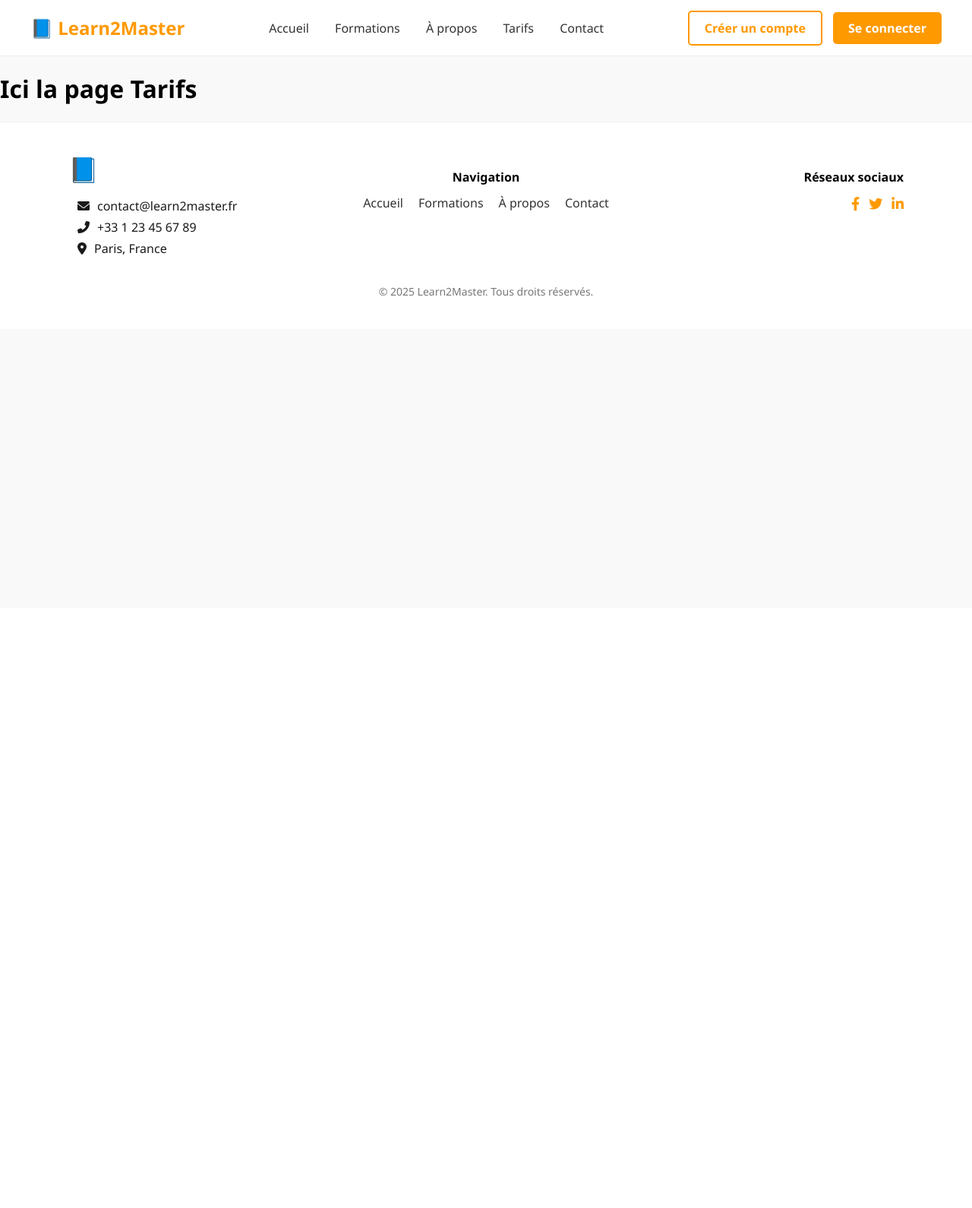
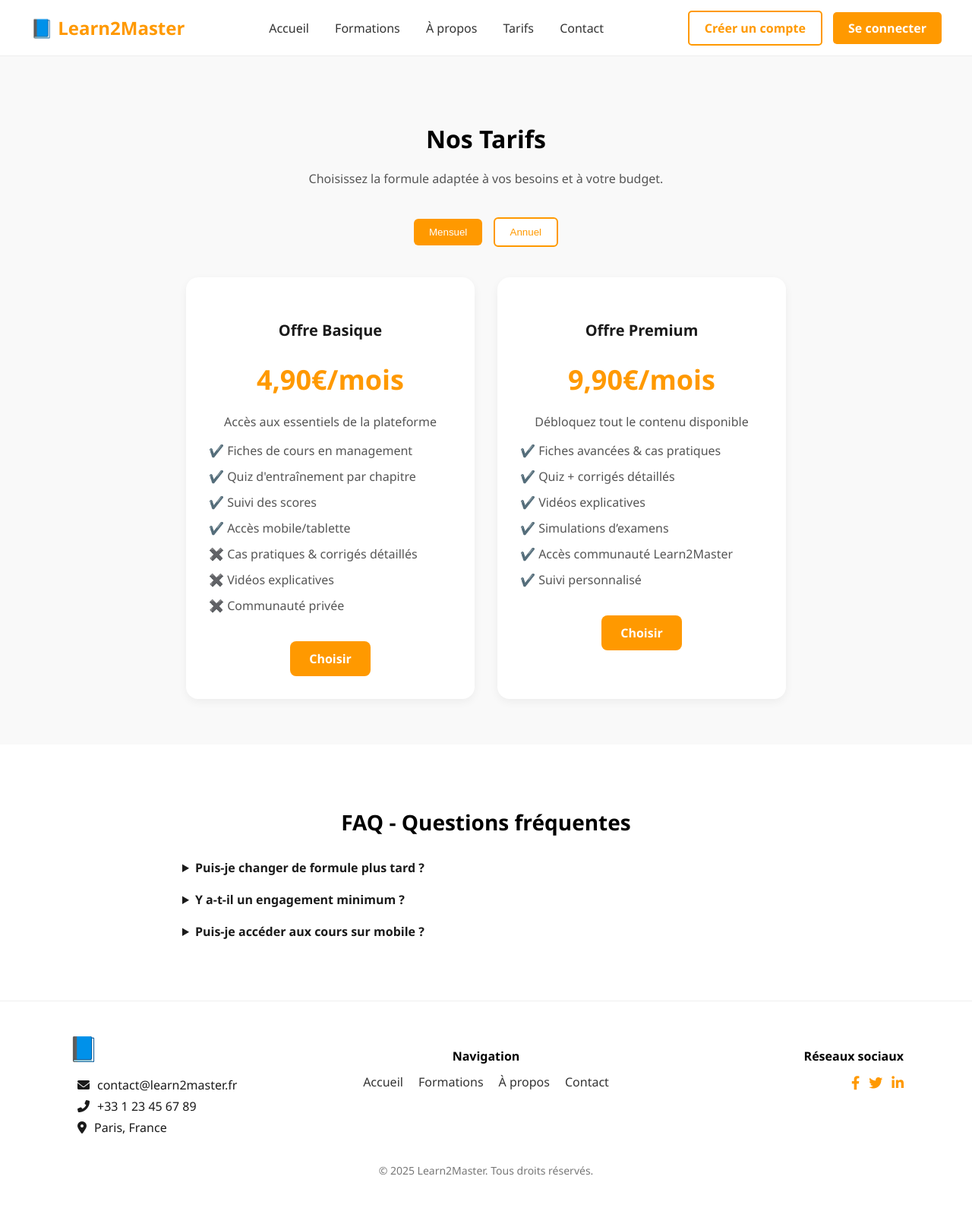
Before and after one commit to Jul1111/E-LearningProjectM1SIC, a PHP site: page /tarifs in a window 1280 px wide. Shown: the whole page at 76% size. Before the commit the page ends 390 px from the top, so only its background shows below. Run offline with PHP 8.4, Linux system fonts and the light colour scheme.

Commit message:
Ajout de la vues tarifs + création d'une page faq

```diff
--- a/app/controllers/TarifsController.php
+++ b/app/controllers/TarifsController.php
@@ -19,11 +19,13 @@ class TarifsController {
         // Setup views paths
         $headerPath = __DIR__ . '/../views/header.php'; // Chemin vers l'en-tête
         $mainView = __DIR__ . '/../views/' . $pageName . '/' . $pageName . '.php'; // Chemin vers la vue
+        $faqPath    = __DIR__ . '/../views/faq.php';
         $footerPath = __DIR__ . '/../views/footer.php'; // Chemin vers le pied de page
 
         // Include views
         require_once $headerPath;
         require_once $mainView;
+        require_once $faqPath;
         require_once $footerPath;
     }
 }
--- /dev/null
+++ b/app/views/faq.php
@@ -0,0 +1,26 @@
+<!DOCTYPE html>
+<html lang="fr">
+<body>
+<section style="padding: 60px 20px; background-color: #ffffff;">
+  <h2 style="text-align: center; font-size: 28px; margin-bottom: 30px;">FAQ - Questions fréquentes</h2>
+  <div style="max-width: 800px; margin: 0 auto;">
+
+    <details style="margin-bottom: 20px;">
+      <summary style="font-weight: bold; cursor: pointer; color: #1a1a1a;">Puis-je changer de formule plus tard ?</summary>
+      <p style="margin-top: 10px; color: #555;">Oui, vous pouvez passer à la formule Premium à tout moment depuis votre espace personnel.</p>
+    </details>
+
+    <details style="margin-bottom: 20px;">
+      <summary style="font-weight: bold; cursor: pointer; color: #1a1a1a;">Y a-t-il un engagement minimum ?</summary>
+      <p style="margin-top: 10px; color: #555;">Non, vous pouvez vous désabonner à tout moment. La facturation est mensuelle.</p>
+    </details>
+
+    <details style="margin-bottom: 20px;">
+      <summary style="font-weight: bold; cursor: pointer; color: #1a1a1a;">Puis-je accéder aux cours sur mobile ?</summary>
+      <p style="margin-top: 10px; color: #555;">Oui, notre plateforme est responsive et accessible sur ordinateur, tablette et smartphone.</p>
+    </details>
+
+  </div>
+</section>
+</body>
+</html>
--- a/app/views/tarifs/tarifs.php
+++ b/app/views/tarifs/tarifs.php
@@ -1,6 +1,83 @@
 <!DOCTYPE html>
 <html lang="fr">
 <body>
-    <h1>Ici la page Tarifs</h1>
+<section style="padding: 60px 20px; background-color: #f9f9f9;">
+  <h2 style="text-align: center; font-size: 32px; margin-bottom: 20px;">Nos Tarifs</h2>
+  <p style="text-align: center; color: #555; max-width: 700px; margin: 0 auto 40px;">
+    Choisissez la formule adaptée à vos besoins et à votre budget.
+  </p>
+
+  <!-- Toggle switch -->
+  <div style="text-align: center; margin-bottom: 40px;">
+    <button id="monthlyBtn" onclick="togglePricing('monthly')" style="padding: 10px 20px; margin-right: 10px; background-color: #ff9900; color: white; border: none; border-radius: 6px;">Mensuel</button>
+    <button id="yearlyBtn" onclick="togglePricing('yearly')" style="padding: 10px 20px; background-color: white; color: #ff9900; border: 2px solid #ff9900; border-radius: 6px;">Annuel</button>
+  </div>
+
+  <!-- Cartes tarifs -->
+  <div style="display: flex; flex-wrap: wrap; justify-content: center; gap: 30px; max-width: 1100px; margin: 0 auto;">
+
+    <!-- Offre Basique -->
+    <div style="background-color: white; border-radius: 16px; box-shadow: 0 4px 12px rgba(0,0,0,0.05); width: 320px; padding: 30px; text-align: center;">
+      <h4 style="font-size: 20px; color: #1a1a1a;">Offre Basique</h4>
+      <h2 id="basicPrice" style="color: #ff9900; font-size: 36px; margin: 20px 0;">4,90€/mois</h2>
+      <p style="color: #555;">Accès aux essentiels de la plateforme</p>
+      <ul style="list-style: none; padding: 0; text-align: left; color: #555;">
+        <li style="margin-bottom: 12px;">✔️ Fiches de cours en management</li>
+        <li style="margin-bottom: 12px;">✔️ Quiz d'entraînement par chapitre</li>
+        <li style="margin-bottom: 12px;">✔️ Suivi des scores</li>
+        <li style="margin-bottom: 12px;">✔️ Accès mobile/tablette</li>
+        <li style="margin-bottom: 12px;">✖️ Cas pratiques & corrigés détaillés</li>
+        <li style="margin-bottom: 12px;">✖️ Vidéos explicatives</li>
+        <li style="margin-bottom: 0;">✖️ Communauté privée</li>
+    </ul>
+
+      <a href="#" style="margin-top: 20px; display: inline-block; background-color: #ff9900; color: white; padding: 12px 25px; border-radius: 8px; text-decoration: none; font-weight: bold;">Choisir</a>
+    </div>
+
+    <!-- Offre Premium -->
+    <div style="background-color: white; border-radius: 16px; box-shadow: 0 4px 12px rgba(0,0,0,0.05); width: 320px; padding: 30px; text-align: center;">
+      <h4 style="font-size: 20px; color: #1a1a1a;">Offre Premium</h4>
+      <h2 id="premiumPrice" style="color: #ff9900; font-size: 36px; margin: 20px 0;">9,90€/mois</h2>
+      <p style="color: #555;">Débloquez tout le contenu disponible</p>
+      <ul style="list-style: none; padding: 0; text-align: left; color: #555;">
+        <li style="margin-bottom: 12px;">✔️ Fiches avancées & cas pratiques</li>
+        <li style="margin-bottom: 12px;">✔️ Quiz + corrigés détaillés</li>
+        <li style="margin-bottom: 12px;">✔️ Vidéos explicatives</li>
+        <li style="margin-bottom: 12px;">✔️ Simulations d’examens</li>
+        <li style="margin-bottom: 12px;">✔️ Accès communauté Learn2Master</li>
+        <li style="margin-bottom: 0;">✔️ Suivi personnalisé</li>
+    </ul>
+
+      <a href="#" style="margin-top: 20px; display: inline-block; background-color: #ff9900; color: white; padding: 12px 25px; border-radius: 8px; text-decoration: none; font-weight: bold;">Choisir</a>
+    </div>
+  </div>
+</section>
+
+<!-- JavaScript -->
+<script>
+  function togglePricing(mode) {
+    const basicPrice = document.getElementById("basicPrice");
+    const premiumPrice = document.getElementById("premiumPrice");
+    const btnMonthly = document.getElementById("monthlyBtn");
+    const btnYearly = document.getElementById("yearlyBtn");
+
+    if (mode === "monthly") {
+      basicPrice.textContent = "4,90€/mois";
+      premiumPrice.textContent = "9,90€/mois";
+      btnMonthly.style.backgroundColor = "#ff9900";
+      btnMonthly.style.color = "white";
+      btnYearly.style.backgroundColor = "white";
+      btnYearly.style.color = "#ff9900";
+    } else {
+      basicPrice.textContent = "49€/an";
+      premiumPrice.textContent = "99€/an";
+      btnMonthly.style.backgroundColor = "white";
+      btnMonthly.style.color = "#ff9900";
+      btnYearly.style.backgroundColor = "#ff9900";
+      btnYearly.style.color = "white";
+    }
+  }
+</script>
+
 </body>
 </html>
```
